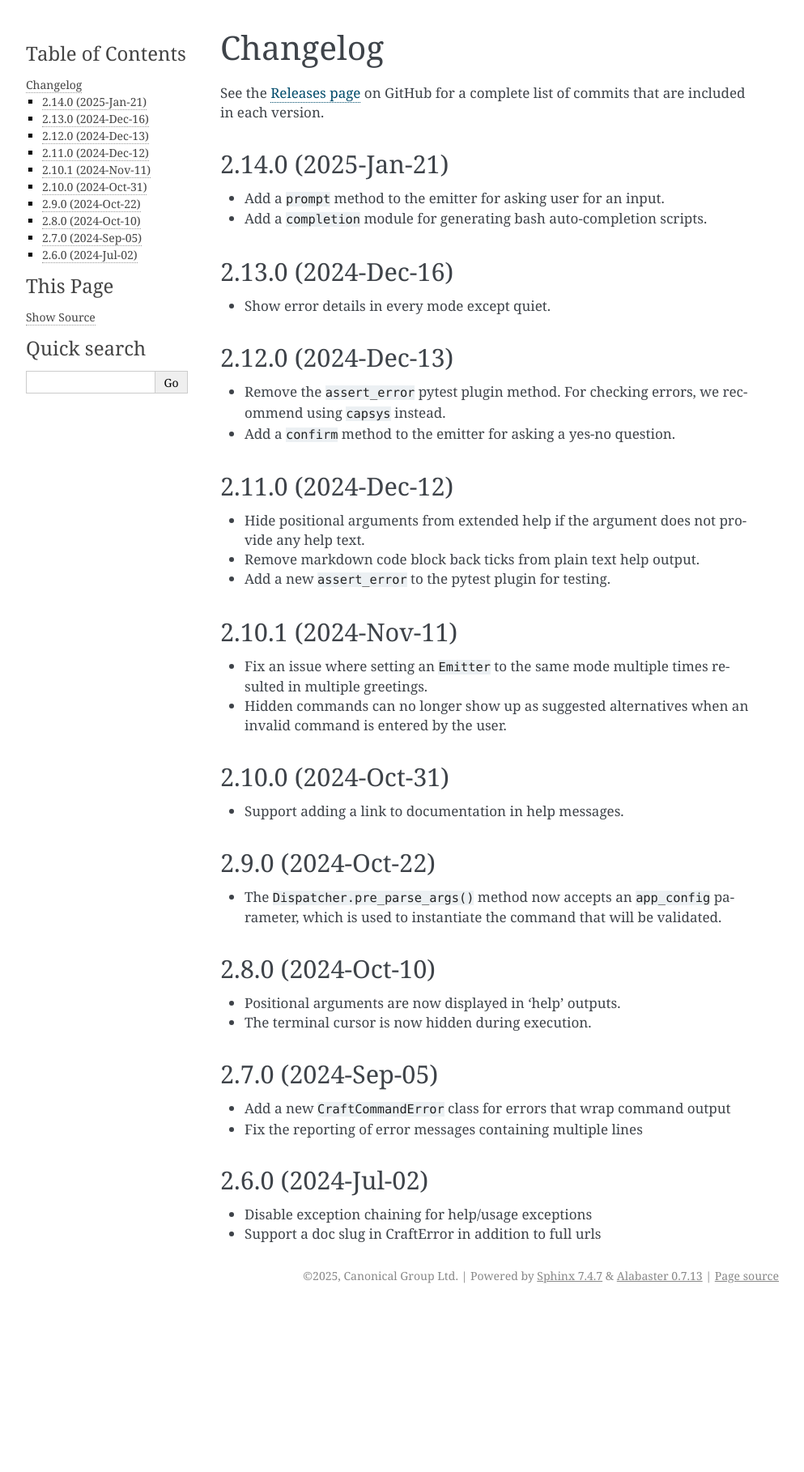
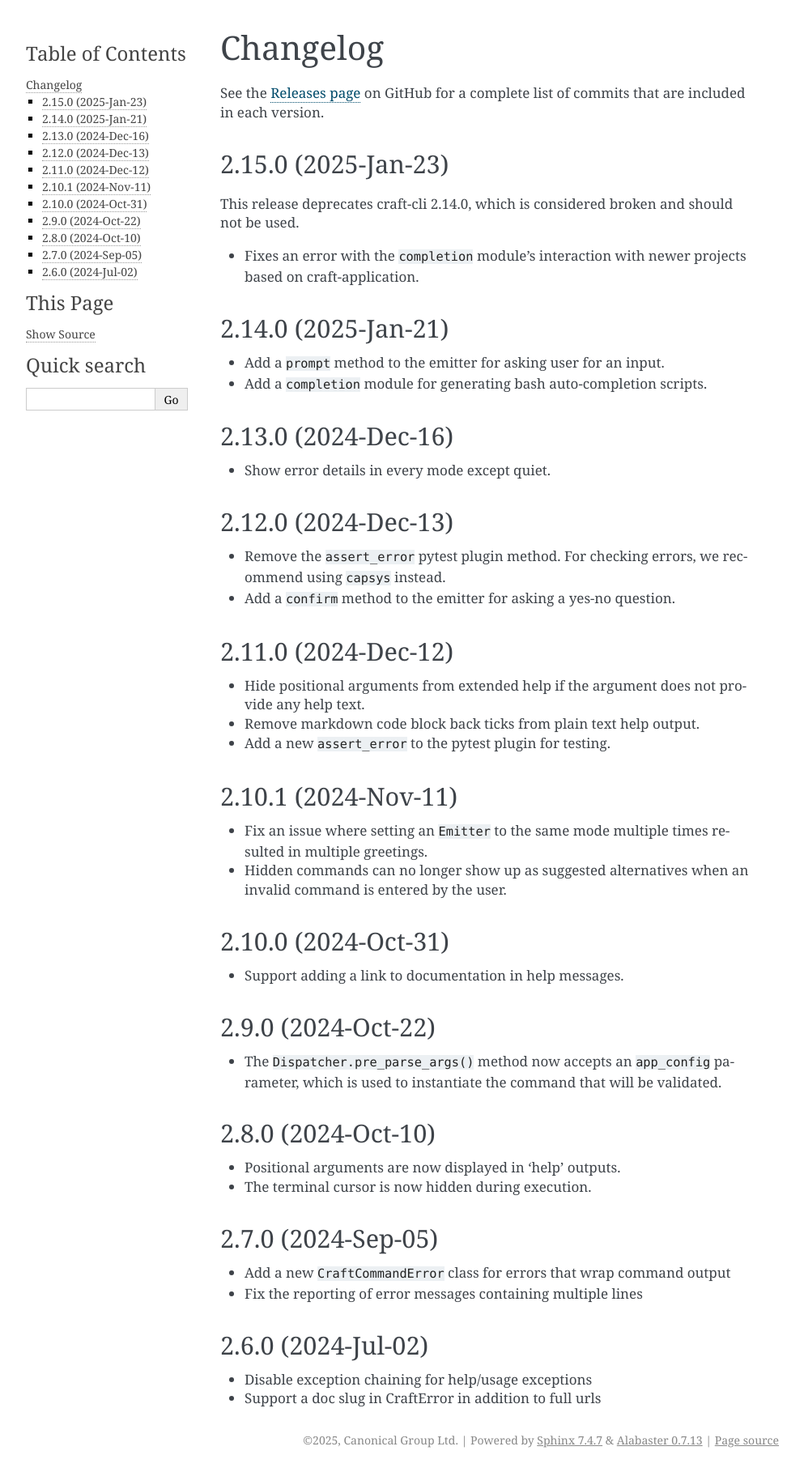
Before and after one commit to canonical/craft-cli, a Sphinx documentation site: the page built from docs/changelog.rst, in a window 1280 px wide. Shown: the whole page at 81% size, without its empty margins (148-1141 px from the left). Built offline with Sphinx 7.4.7, drawn with Linux system fonts in a browser that asks for light colours; pages that are not in the unit, such as notebooks, are missing from menus; before the commit the page ends 1615 px from its top, so only the background shows below that.

Commit message:
docs: finalize changelog for 2.15.0 (#324)

```diff
--- a/docs/changelog.rst
+++ b/docs/changelog.rst
@@ -6,6 +6,15 @@ Changelog
 
 See the `Releases page`_ on GitHub for a complete list of commits that are
 included in each version.
+
+2.15.0 (2025-Jan-23)
+--------------------
+
+This release deprecates craft-cli 2.14.0, which is considered broken and
+should not be used.
+
+- Fixes an error with the ``completion`` module's interaction with newer
+  projects based on craft-application.
 
 2.14.0 (2025-Jan-21)
 --------------------
```
